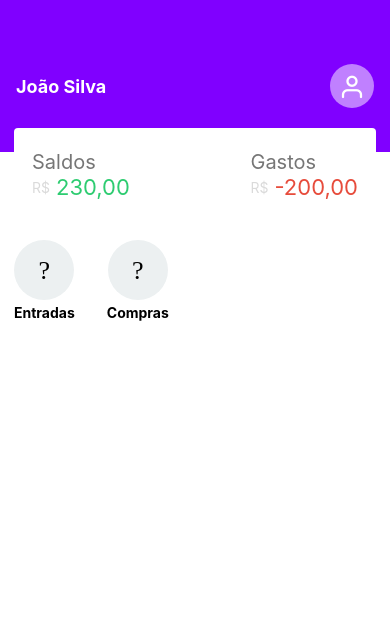
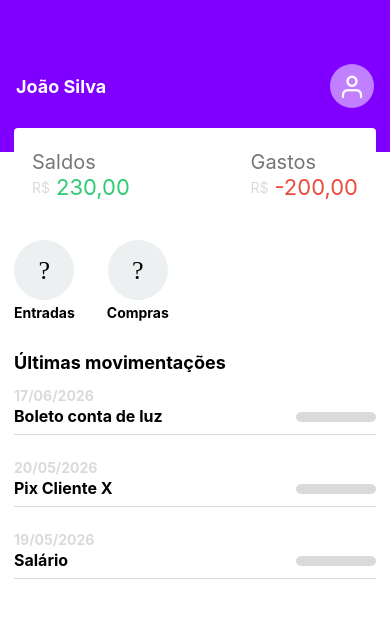
Before and after one commit to AndersonOls96/fiancas-app, a React Native app: screen / in a window 390 px wide. Shown: the top 618 px of the page. Built offline with nearby package versions, Linux system fonts and the light colour scheme.

Commit message:
Component movements

```diff
--- /dev/null
+++ b/src/components/Movements.js
@@ -0,0 +1,32 @@
+import { useState } from 'react'
+import { View, Text, StyleSheet, TouchableOpacity } from 'react-native'
+
+export default function Movements({ data }){
+    const [showValue, setShowValue] = useState(false)
+
+    return(
+        <TouchableOpacity style={styles.container} onPress={()=> setShowValue(!setShowValue)}>
+            <Text style={styles.date}>{data.date}</Text>
+            <View style={styles.content}>
+                <Text style={styles.label}>{data.label}</Text>
+                {showValue ?(
+                    <Text style={data.type === 1 ? styles.value : styles.expenses}>
+                        {data.type === 1 ? `R$ ${data.value}` : `R$ -${data.value}`}
+                    </Text>
+                ):(
+                    <View style={styles.skeleton}/>
+                )}
+            </View>
+        </TouchableOpacity>
+    )
+}
+
+const styles = StyleSheet.create({
+    container:{ flex:1, marginBottom: 24, borderBottomWidth: 0.5,  borderBottomColor: '#dadada'},
+    content:{ flexDirection: 'row', justifyContent: 'space-between', marginTop:2, marginBottom:8},
+    date: { color: '#dadada', fontWeight: 'bold'},
+    label: { fontWeight: 'bold', fontSize: 16},
+    value: { fontSize: 16, color:'#2ecc71', fontWeight:'bold' },
+    expenses: { fontSize: 16, color: '#e74c3c', fontWeight: 'bold' },
+    skeleton: { marginTop: 6, width: 80, height: 10, backgroundColor: '#dadada', borderRadius: 8 }
+})
--- a/src/pages/Home/index.js
+++ b/src/pages/Home/index.js
@@ -1,19 +1,36 @@
-import { StyleSheet, Text, View } from "react-native";
+import { FlatList, StyleSheet, Text, View } from "react-native";
 import Header from "../../components/Header";
 import Balance from "../../components/Balance";
 import Actions from "../../components/Actions";
+import Movements from "../../components/Movements";
+
+const list = [
+    { id: 1, label: 'Boleto conta de luz', value:'300,90', date:'17/06/2026', type: 0},
+    {id: 2, label: 'Pix Cliente X', value:'2500,00', date:'20/05/2026', type: 1},
+    {id: 3, label: 'Salário', value:'7.200,00', date:'19/05/2026', type: 1}
+]
 
 export default function Home(){
     return(
         <View style={styles.container}>
             <Header name="João Silva"/>
             <Balance saldo="230,00" gastos="-200,00"/>
-            <Actions />
+            <Actions/>
+            <Text style={styles.title}>Últimas movimentações</Text>
+            <FlatList
+                style={styles.list}
+                data={list}
+                keyExtractor={(item) => String(item.id)}
+                showsVerticalScrollIndicator={false}
+                renderItem={({ item }) => <Movements data={item} />}
+            />
         </View>
     )
 }
 
 const styles = StyleSheet.create({
-    container: {flex: 1, backgroundColor:' #fafafa'}
+    container: {flex: 1, backgroundColor:' #fafafa'},
+    title: {fontSize: 18, fontWeight: 'bold', margin: 14},
+    list:{ marginStart: 14, marginEnd: 14}
 
 })
```
